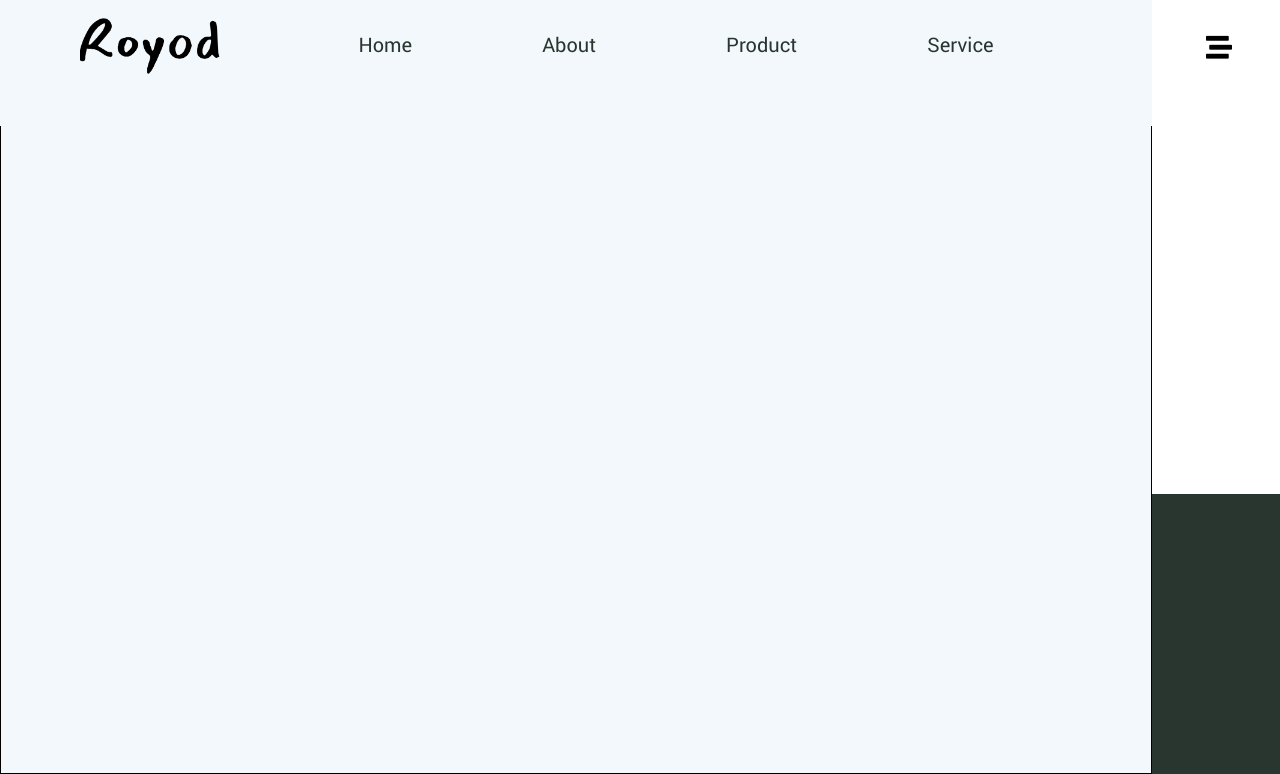
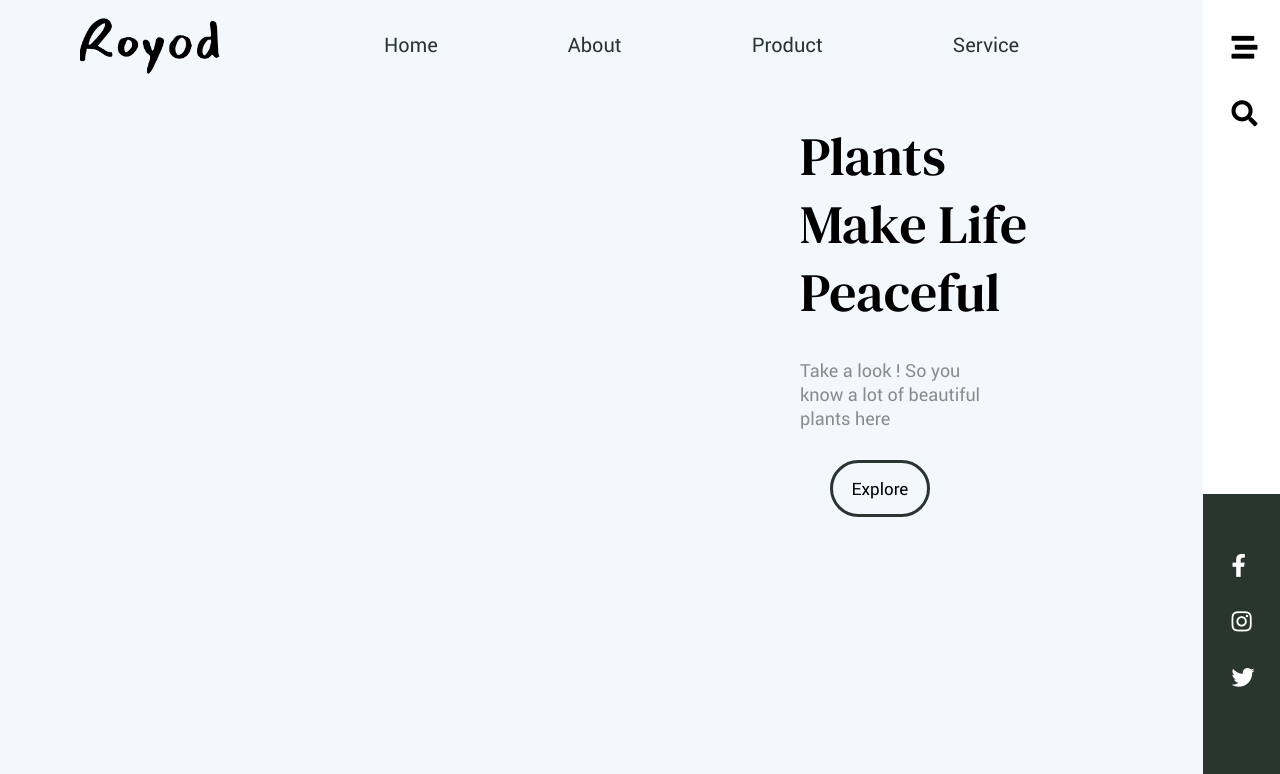
Before and after one commit to CandraJengger/Website-Royod, a plain HTML site: page index.html in a window 1280 px wide. Shown: the part 26-800 px from the top of the page. Drawn offline with Linux system fonts and the light colour scheme.

Commit message:
add font dm serif and creating article

```diff
--- a/css/style.css
+++ b/css/style.css
@@ -1,6 +1,12 @@
 @font-face {
     font-family: Roboto;
     src: url(../fonts/Roboto-Regular-webfont.woff) format('woff');
+}
+
+@font-face {
+    font-family: 'DM Serif';
+    src: url(../fonts/dmseriftext-regular-webfont.woff) format('woff'),
+    url(../fonts/dmseriftext-regular-webfont.woff2) format('woff2');
 }
 
 * {
@@ -14,7 +20,7 @@
     position: absolute;
     top: 0;
     left: 0;
-    width: 90%;
+    width: 94%;
     display: flex;
     padding: 35px 80px;
     z-index: 111;
@@ -72,9 +78,8 @@ main {
 }
 
 main #content {
-    width: 90%;
+    width: 94%;
     height: 100vh;
-    border: 1px solid #000;
 }
 
 main #content img {
@@ -83,8 +88,45 @@ main #content img {
     margin-top: -90px;
 }
 
+main #content article {
+    position: absolute;
+    top: 150px;
+    right: 230px;
+}
+
+main #content article .judul {
+    width: 250px;
+    font-size: 54px;
+    font-family: 'DM Serif';
+    font-weight: normal;
+    line-height: 68px;
+    margin-bottom: 30px;
+}
+
+main #content article p {
+    width: 200px;
+    color: #8b8b8b;
+    font-size: 18px;
+    margin-bottom: 30px;
+}
+
+main #content article .btn-explore {
+    width: 100px;
+    font-size: 17px;
+    height: 57px;
+    outline: none;
+    border: 3px solid #29362F;
+    background-color: transparent;
+    border-radius: 50px;
+    transform: translateX(30px);
+    cursor: pointer;
+}
+
+main #content article .btn-explore:hover {
+
+}
 .sidebar {
-    width: 10%;
+    width: 6%;
     height: 100vh;
     position: absolute;
     top: 0;
@@ -103,9 +145,25 @@ main #content img {
     margin: 0 auto;
     font-size: 26px;
     transform: translateX(-10px);
+    cursor: pointer;
+}
+
+.sidebar .sidebar-list i:last-of-type {
+    margin-top: 40px;
 }
 
 .sidebar .sidebar-medsos {
     background-color: #29362F;
     height: 35vh;
+    padding-top: 27px;
 }
+
+.sidebar .sidebar-medsos i {
+    color: #fff;
+    display: block;
+    width: 0;
+    margin: 33px auto;
+    font-size: 23px;
+    transform: translateX(-10px);
+    cursor: pointer;
+}
--- a/index.html
+++ b/index.html
@@ -26,14 +26,23 @@
     <main>
         <div id="content">
             <img src="img/hero2.jpg" alt="Hero">
-            <h1 class="Judul"></h1>
+            <article>
+                <h1 class="judul">Plants Make Life Peaceful</h1>
+                <p>Take a look ! So you know a lot of beautiful plants here</p>
+                <button class="btn-explore">Explore</button>
+            </article>
         </div>
 
         <aside class="sidebar">
             <section class="sidebar-list">
                 <i class="fas fa-stream"></i>
+                <i class="fas fa-search"></i>
             </section>
-            <section class="sidebar-medsos"></section>
+            <section class="sidebar-medsos">
+                <i class="fab fa-facebook-f"></i>
+                <i class="fab fa-instagram"></i>
+                <i class="fab fa-twitter"></i>
+            </section>
         </aside>
     </main>
     <footer class="footer">
```
Also changed, not shown: fonts/dmseriftext-regular-webfont.woff (added), fonts/dmseriftext-regular-webfont.woff2 (added).
